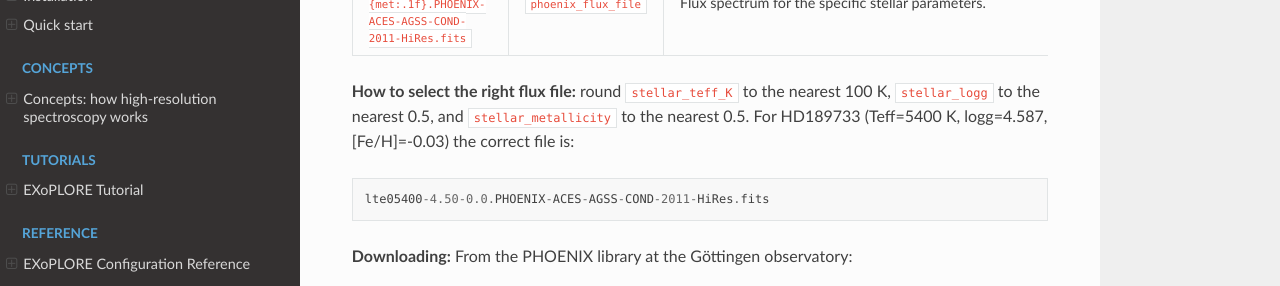
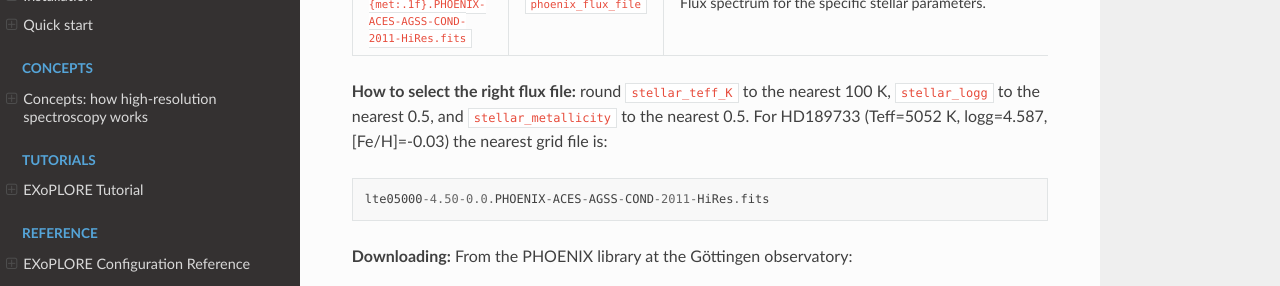
Before and after one commit to asanchezlopezIAA/EXoPLORE, a Sphinx documentation site: the page built from docs/input_files.md, in a window 1280 px wide and 900 px high, scrolled down 3755 px. Shown: the part 151-437 px from the top of the window. Built offline with Sphinx 7.4.7 and the Read the Docs theme 3.1.0, drawn with Linux system fonts in a browser that asks for light colours; some of the changed text lies outside the part shown.

Commit message:
update planet parameters

````diff
--- a/docs/input_files.md
+++ b/docs/input_files.md
@@ -109,10 +109,10 @@ You need two files:
 | `WAVE_PHOENIX-ACES-AGSS-COND-2011.fits` | `phoenix_wave_file` | Wavelength grid, shared across all PHOENIX models. ~1.57 million wavelength points, 500 to 55,000 Å (0.05 to 5.5 µm). |
 | `lte{Teff:05d}-{logg:.2f}-{met:.1f}.PHOENIX-ACES-AGSS-COND-2011-HiRes.fits` | `phoenix_flux_file` | Flux spectrum for the specific stellar parameters. |
 
-**How to select the right flux file:** round `stellar_teff_K` to the nearest 100 K, `stellar_logg` to the nearest 0.5, and `stellar_metallicity` to the nearest 0.5. For HD189733 (Teff=5400 K, logg=4.587, [Fe/H]=-0.03) the correct file is:
+**How to select the right flux file:** round `stellar_teff_K` to the nearest 100 K, `stellar_logg` to the nearest 0.5, and `stellar_metallicity` to the nearest 0.5. For HD189733 (Teff=5052 K, logg=4.587, [Fe/H]=-0.03) the nearest grid file is:
 
 ```
-lte05400-4.50-0.0.PHOENIX-ACES-AGSS-COND-2011-HiRes.fits
+lte05000-4.50-0.0.PHOENIX-ACES-AGSS-COND-2011-HiRes.fits
 ```
 
 **Downloading:** From the PHOENIX library at the Göttingen observatory:
@@ -361,7 +361,7 @@ The telluric multiplication step is skipped entirely, producing a clean absence
 | `ANDES_ETC_WAVE_SNR_YJHK_HD189733b.fits` | ✓ in `inputs/ANDES/HD189733b/` |
 | `tellurics/tell_ref_airmass_1.0.fits` | ✓ in `inputs/ANDES/HD189733b/tellurics/` |
 | `WAVE_PHOENIX-ACES-AGSS-COND-2011.fits` | ✗ download from PHOENIX library |
-| `lte05400-4.50-0.0.PHOENIX-ACES-AGSS-COND-2011-HiRes.fits` | ✗ download from PHOENIX library |
+| `lte05000-4.50-0.0.PHOENIX-ACES-AGSS-COND-2011-HiRes.fits` | ✗ download from PHOENIX library |
 | petitRADTRANS `input_data/` | ✗ installed with petitRADTRANS |
 
 *No reference-night files are needed for simulated ANDES observations. `different_nights: true` is supported, see the section below.*
````
Also changed, not shown: 2 other files.
